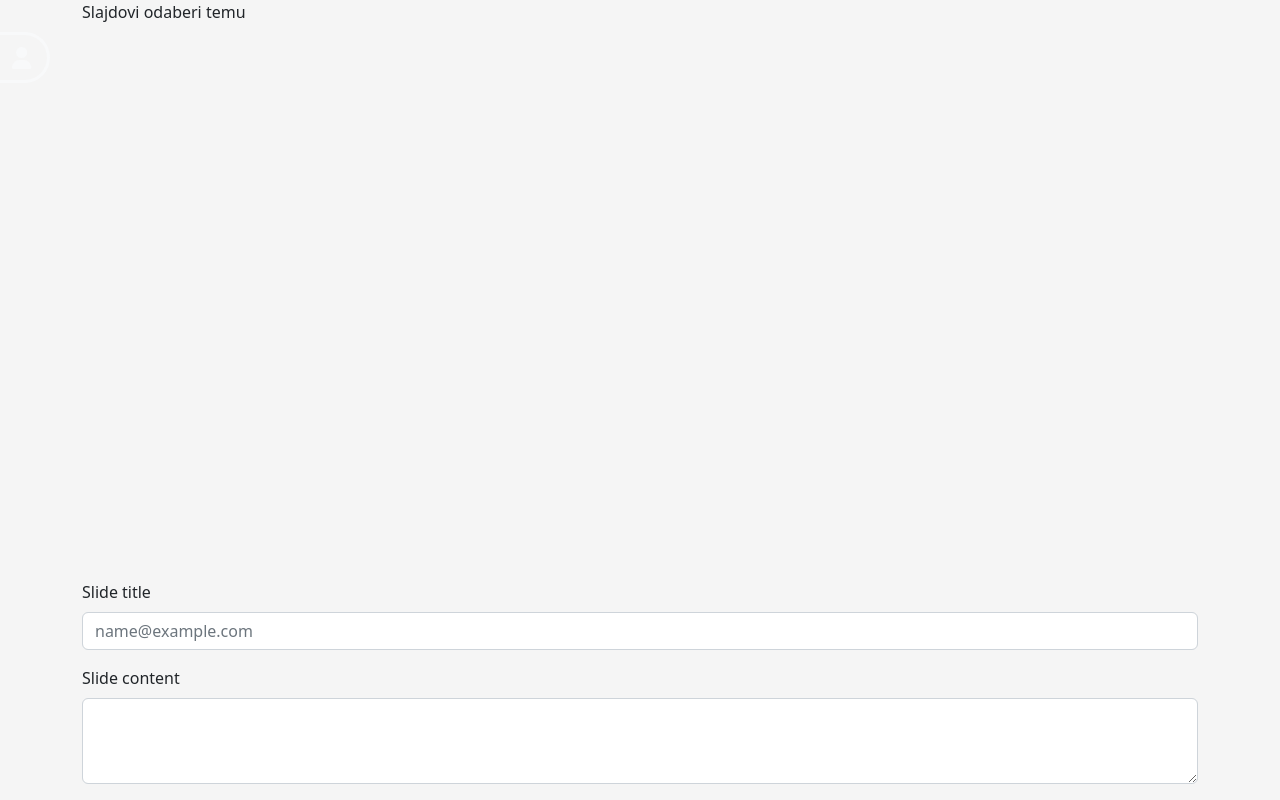
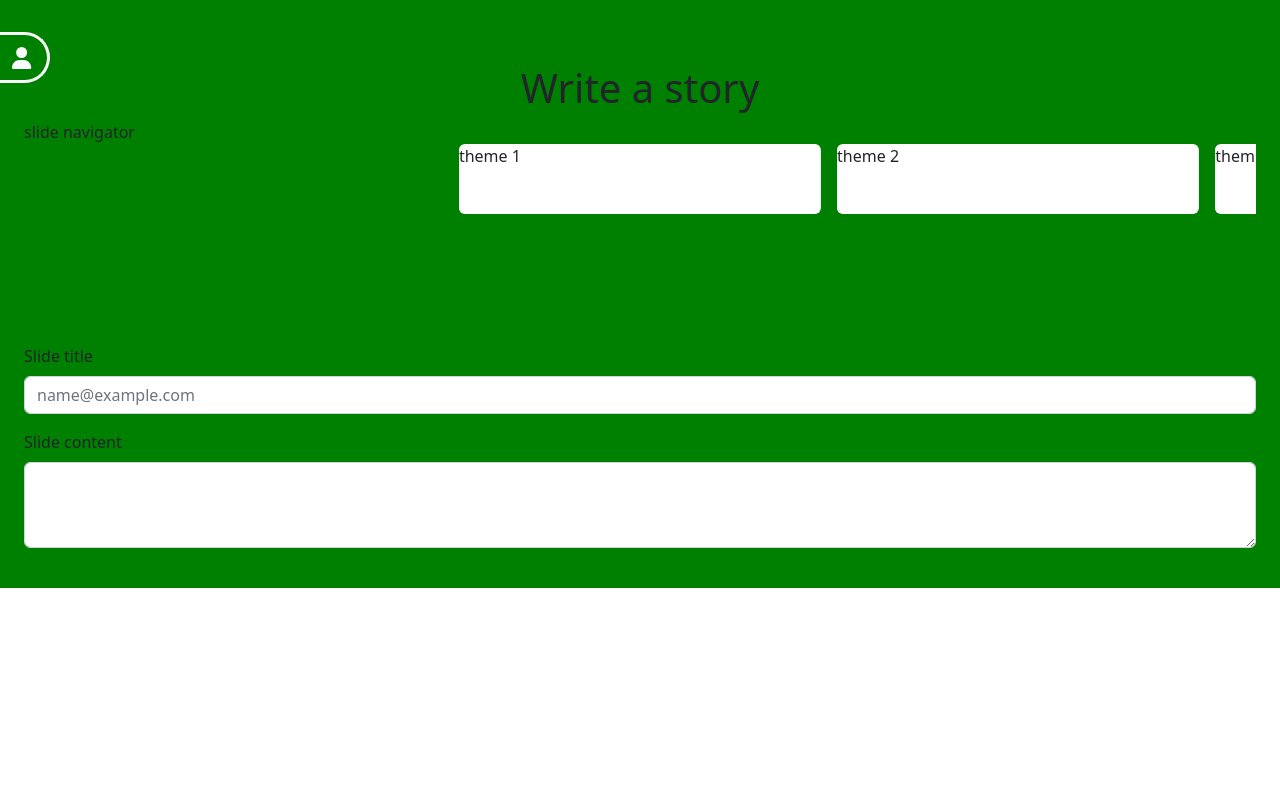
Before and after one commit to DimitrijeGlibic/novinator, a React (Create React App) app: page /write in a window 1280 px wide. Built offline with nearby package versions, Linux system fonts and the light colour scheme.

Commit message:
Divide write into components

```diff
--- a/src/timeline/TimeLine.js
+++ b/src/timeline/TimeLine.js
@@ -2,7 +2,6 @@ import Post from "./post/Post";
 import { Swiper, SwiperSlide, useSwiper } from "swiper/react";
 import { data } from "./dumyData";
 import styled from "styled-components";
-import MenuSideDrawer from "../components/menu/MenuSideDrawer";
 import { Container } from "react-bootstrap";
 import { useParams } from "react-router-dom";
 
@@ -14,7 +13,7 @@ const TimeLine = () => {
   const renderPosts = () => {
     data.reverse();
     return data.map((post, index) => ( // aray reverse da bi najstariji post imao index 1
-      <SwiperSlide key={index}>
+      <SwiperSlide key={index} url={index}>
         <Post post={post} />
       </SwiperSlide>
     ));
--- /dev/null
+++ b/src/write/SlideNavigator.js
@@ -0,0 +1,7 @@
+const SlideNavigator = () => {
+    return (
+        <div>slide navigator</div>
+    );
+};
+
+export default SlideNavigator;
--- /dev/null
+++ b/src/write/ThemeChoser.js
@@ -0,0 +1,31 @@
+import styled from "styled-components";
+import { Swiper, SwiperSlide } from "swiper/react";
+
+const ThemeChoser = () => {
+  const renerThemeSlides = () => {
+    return [1, 2, 3, 4, 5].map((num) => (
+      <SwiperSlide>
+        <SingleThemeSlide>theme {num}</SingleThemeSlide>
+      </SwiperSlide>
+    ));
+  };
+  return (
+    <Swiper
+      spaceBetween={16}
+      slidesPerView={3.3}
+      style={{ height: "200px", width: "100%" }}
+      centeredSlides
+    >
+      {renerThemeSlides()}
+    </Swiper>
+  );
+};
+
+export default ThemeChoser;
+
+const SingleThemeSlide = styled.div`
+  height: 70px;
+  width: 100%;
+  background-color: #fff;
+  border-radius: 6px;
+`;
--- a/src/write/Write.js
+++ b/src/write/Write.js
@@ -1,40 +1,28 @@
-import { Container, Form } from "react-bootstrap";
+import { Container } from "react-bootstrap";
 import styled from "styled-components";
+import SlideNavigator from "./SlideNavigator";
+import ThemeChoser from "./ThemeChoser";
+import Writer from "./Writer";
 
 const Write = () => {
   return (
     <WriteWrapper>
-      <Container>
-        <Flex>
-          Slajdovi odaberi temu
-          <Form>
-            <Form.Group className="mb-3" controlId="exampleForm.ControlInput1">
-              <Form.Label>Slide title</Form.Label>
-              <Form.Control type="email" placeholder="name@example.com" />
-            </Form.Group>
-            <Form.Group
-              className="mb-3"
-              controlId="exampleForm.ControlTextarea1"
-            >
-              <Form.Label>Slide content</Form.Label>
-              <Form.Control as="textarea" rows={3} />
-            </Form.Group>
-          </Form>
-        </Flex>
-      </Container>
+      <PageHeading>Write a story</PageHeading>
+      <SlideNavigator />
+      <ThemeChoser />
+      <Writer />
     </WriteWrapper>
   );
 };
 
 export default Write;
 
-const WriteWrapper = styled.div`
-    background-color: #f5f5f5;
+const PageHeading = styled.h1`
+  padding-top: 40px;
+  text-align: center;
 `;
 
-const Flex = styled.div`
-  display: flex;
-  flex-direction: column;
-  justify-content: space-between;
-  height: 100vh;
+const WriteWrapper = styled.div`
+  background-color: green;
+  padding: 24px;
 `;
--- /dev/null
+++ b/src/write/Writer.js
@@ -0,0 +1,18 @@
+import { Form } from "react-bootstrap";
+
+const Writer = () => {
+  return (
+    <Form>
+      <Form.Group className="mb-3" controlId="exampleForm.ControlInput1">
+        <Form.Label>Slide title</Form.Label>
+        <Form.Control type="email" placeholder="name@example.com" />
+      </Form.Group>
+      <Form.Group className="mb-3" controlId="exampleForm.ControlTextarea1">
+        <Form.Label>Slide content</Form.Label>
+        <Form.Control as="textarea" rows={3} />
+      </Form.Group>
+    </Form>
+  );
+};
+
+export default Writer;
```
